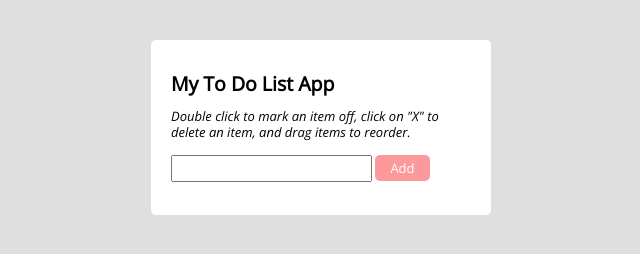
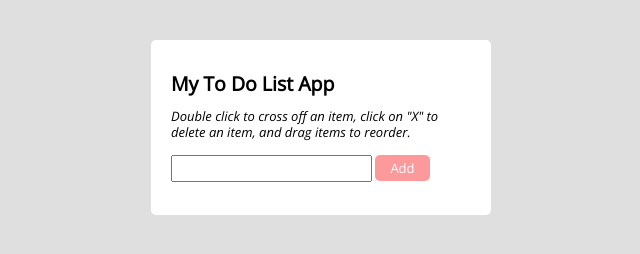
Before and after one commit to SpenUtt/my-to-do-list-app, a plain HTML site: page index.html in a window 1280 px wide. Shown: the full height of the page, 319-959 px from the left. Drawn offline with nearby package versions, Linux system fonts and the light colour scheme.

Commit message:
Grammar corrections

```diff
--- a/index.html
+++ b/index.html
@@ -9,7 +9,7 @@
     <body>
         <div class="container">
             <h2>My To Do List App</h2>
-            <p><em> Double click to mark an item off, click on "X" to delete an item, and drag items to reorder.</em></p>
+            <p><em> Double click to cross off an item, click on "X" to delete an item, and drag items to reorder.</em></p>
                 <form name="toDoList">
                     <input type="text" name="ListItem" id="input"/>
                 </form>
```
